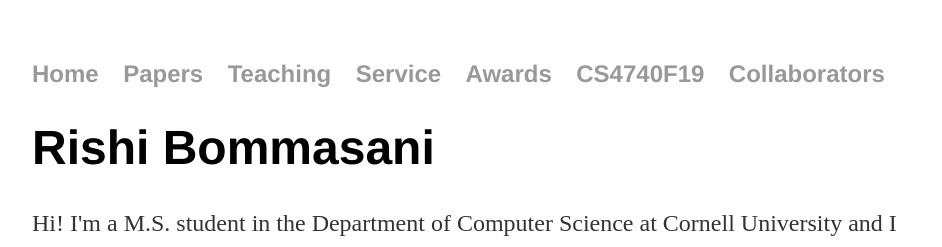
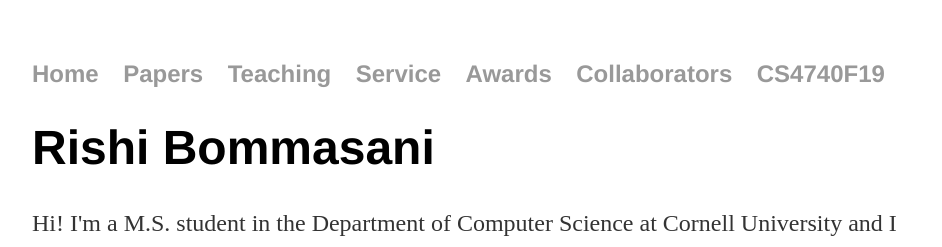
Before and after one commit to rishibommasani/rishibommasani.github.io, a Jekyll site: the page built from index.html, in a window 1280 px wide. Shown: the top 247 px of the page, without its empty margins (160-1102 px from the left). Built offline with Jekyll 4.4.1, drawn with Linux system fonts in a browser that asks for light colours; some of the changed lines change nothing that is shown.

Commit message:
reordering tabs

```diff
--- a/_layouts/default.html
+++ b/_layouts/default.html
@@ -13,8 +13,8 @@
 		        	<li><a href="/teaching">Teaching</a></li>
 	        		<li><a href="/service">Service</a></li>
 	        		<li><a href="/awards">Awards</a></li>
+				<li><a href="/collaborators">Collaborators</a></li>
 	        		<li><a href="/CS4740F19">CS4740F19</a></li>
-				<li><a href="/collaborators">Collaborators</a></li>
 	    		</ul>
 			</nav>
 			<div class="container">
```
